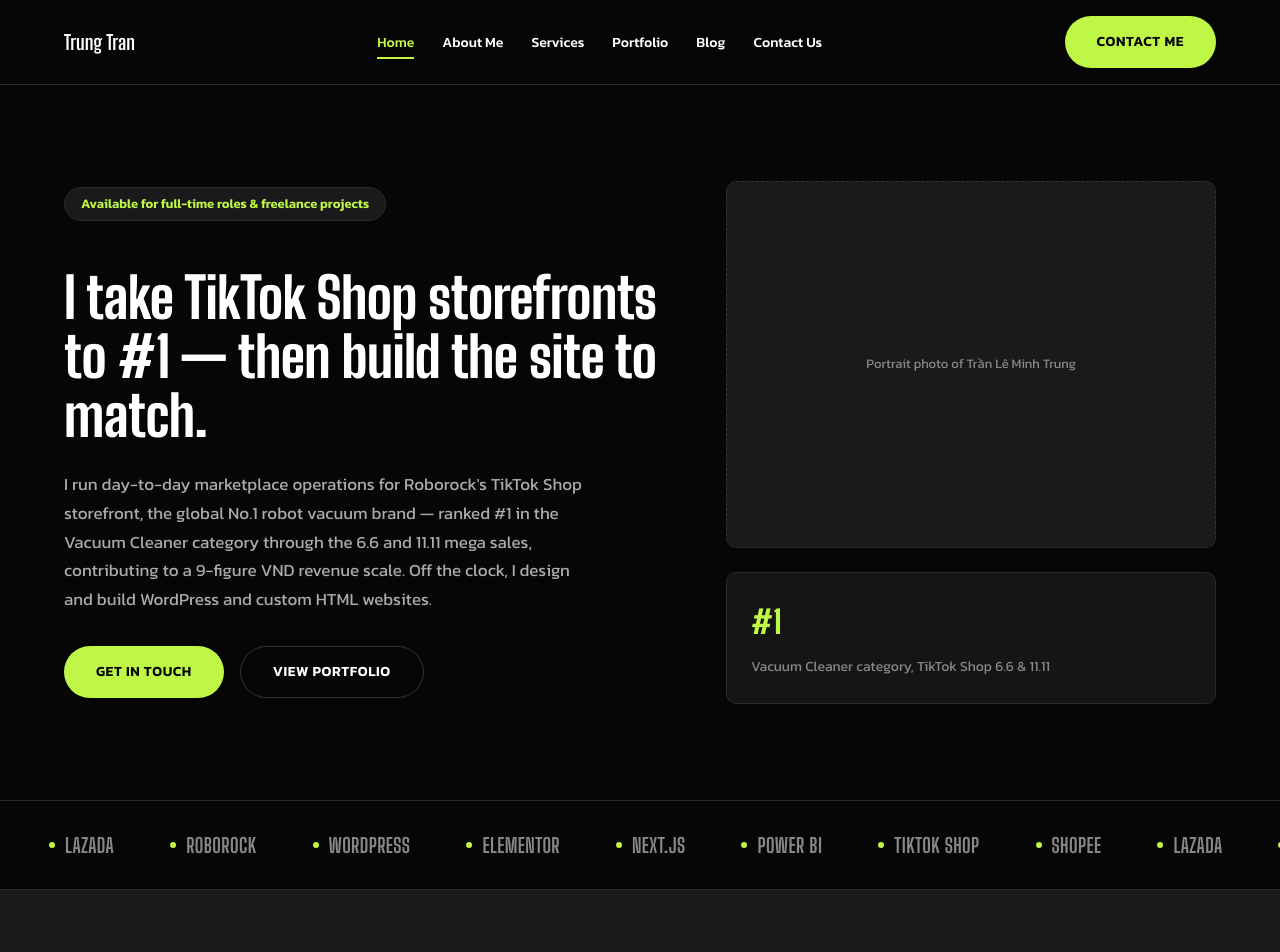
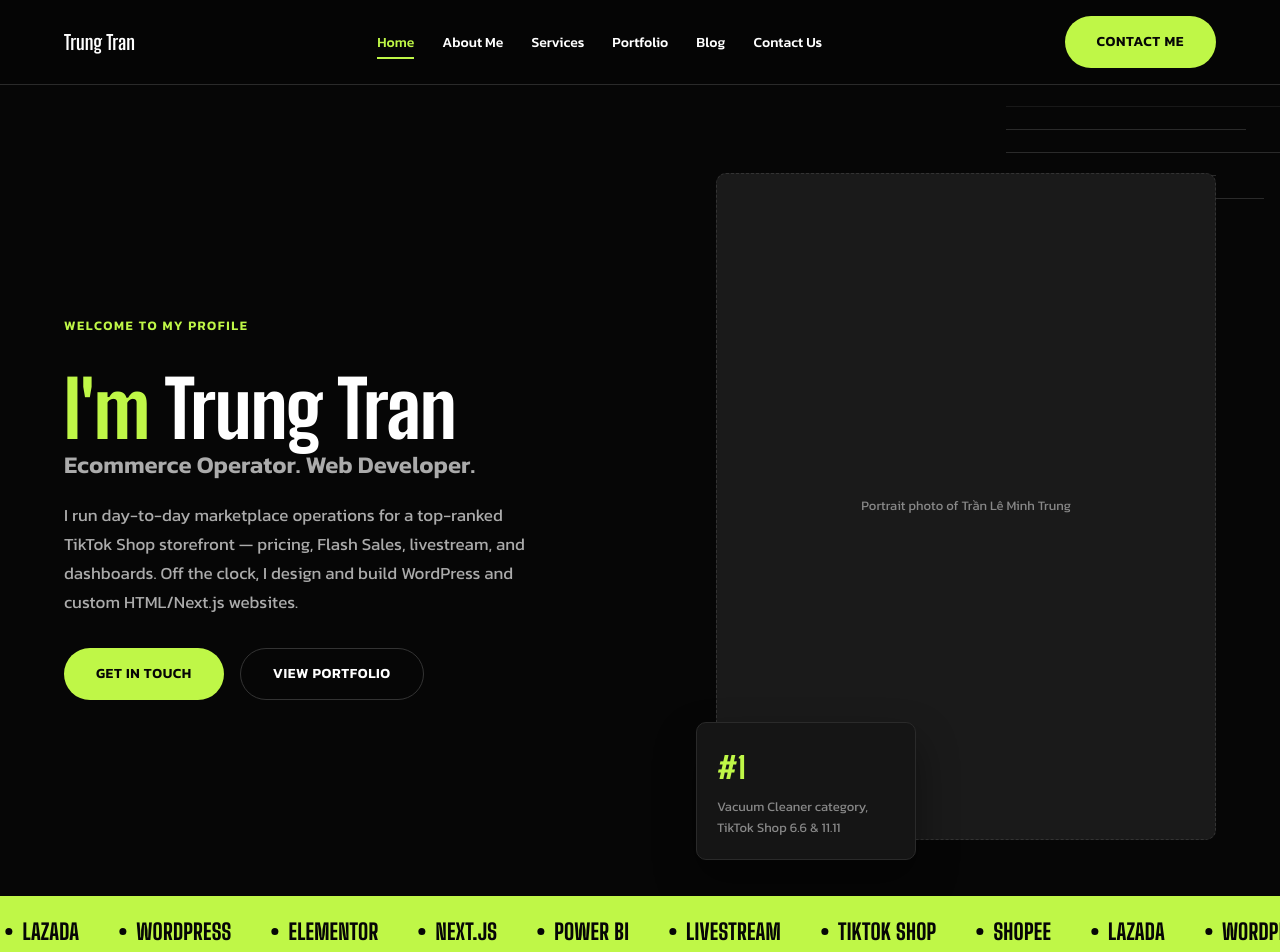
Before and after one commit to TrungTran5923/trungtran-portfolio, a Next.js app: page / in a window 1280 px wide. Shown: the top 952 px of the page. Built offline with nearby package versions, Linux system fonts and the light colour scheme.

Commit message:
cập nhật trang chủ

```diff
--- a/app/globals.css
+++ b/app/globals.css
@@ -599,19 +599,119 @@
   }
 }
 
+/* Hero */
+.hero {
+  overflow: hidden;
+}
+
+.hero-grid {
+  padding-top: 88px;
+  padding-bottom: 56px;
+  display: grid;
+  grid-template-columns: 1fr 0.85fr;
+  gap: 64px;
+  align-items: center;
+}
+
+.hero-title {
+  margin-top: 20px;
+  font-size: clamp(44px, 6.4vw, 78px);
+  line-height: 0.98;
+}
+
+.hero-title .accent {
+  color: var(--lime);
+}
+
+.hero-subtitle {
+  display: block;
+  font-family: var(--font-body);
+  font-weight: 600;
+  font-size: clamp(18px, 2vw, 24px);
+  color: var(--gray-2);
+  letter-spacing: 0;
+  text-transform: none;
+  margin-top: 6px;
+}
+
+.hero-visual {
+  position: relative;
+}
+
+.hero-image {
+  aspect-ratio: 3 / 4;
+  border-radius: var(--radius-card);
+  position: relative;
+  z-index: 1;
+}
+
+.hero-badge {
+  position: absolute;
+  left: -20px;
+  bottom: -20px;
+  z-index: 2;
+  width: 220px;
+  background: var(--black-3);
+  border: 1px solid var(--gray-3);
+  border-radius: var(--radius-card);
+  padding: 20px;
+  box-shadow: 0 20px 40px rgba(0, 0, 0, 0.4);
+}
+
+.hero-lines {
+  position: absolute;
+  inset: -10% -18% auto auto;
+  width: 60%;
+  height: 55%;
+  z-index: 0;
+  pointer-events: none;
+}
+
+.hero-lines span {
+  display: block;
+  height: 1px;
+  background: var(--gray-3);
+  margin-bottom: 22px;
+  animation: hero-line-drift 6s ease-in-out infinite;
+}
+
+.hero-lines span:nth-child(1) { width: 100%; animation-delay: 0s; }
+.hero-lines span:nth-child(2) { width: 80%; animation-delay: 0.3s; }
+.hero-lines span:nth-child(3) { width: 92%; animation-delay: 0.6s; }
+.hero-lines span:nth-child(4) { width: 70%; animation-delay: 0.9s; }
+.hero-lines span:nth-child(5) { width: 86%; animation-delay: 1.2s; }
+
+@keyframes hero-line-drift {
+  0%, 100% { transform: translateX(0); opacity: 0.5; }
+  50% { transform: translateX(-16px); opacity: 1; }
+}
+
+@media (max-width: 780px) {
+  .hero-grid {
+    grid-template-columns: 1fr;
+  }
+  .hero-badge {
+    left: 0;
+    bottom: -16px;
+    width: 190px;
+  }
+  .hero-lines {
+    display: none;
+  }
+}
+
 /* Marquee */
 .marquee {
   overflow: hidden;
-  border-top: 1px solid var(--gray-3);
-  border-bottom: 1px solid var(--gray-3);
-  padding: 28px 0;
+  background: var(--lime);
+  padding: 18px 0;
 }
 
 .marquee-track {
   display: flex;
   width: max-content;
-  gap: 56px;
-  animation: marquee-scroll 28s linear infinite;
+  gap: 40px;
+  animation: marquee-scroll 24s linear infinite;
 }
 
 .marquee-item {
@@ -619,19 +719,19 @@
   align-items: center;
   gap: 10px;
   font-family: var(--font-display);
-  font-weight: 700;
-  font-size: 20px;
-  color: var(--gray-1);
+  font-weight: 800;
+  font-size: 22px;
+  color: var(--black-1);
   white-space: nowrap;
   text-transform: uppercase;
-  letter-spacing: 0.02em;
+  letter-spacing: 0.01em;
 }
 
 .marquee-item .dot {
-  width: 6px;
-  height: 6px;
+  width: 7px;
+  height: 7px;
   border-radius: 50%;
-  background: var(--lime);
+  background: var(--black-1);
 }
 
 @keyframes marquee-scroll {
--- a/app/page.js
+++ b/app/page.js
@@ -9,21 +9,21 @@
 export const metadata = {
   title: "Home",
   description:
-    "I take TikTok Shop storefronts to #1 — then build the site to match.",
+    "I scale marketplace storefronts to #1 — then build the site to match.",
   alternates: { canonical: "/" },
 };
 
 const STATS = [
   { prefix: "#", value: 1, suffix: "", label: "Ranked storefront, Vacuum Cleaner category, TikTok Shop 6.6 & 11.11" },
-  { prefix: "", value: 9, suffix: "-fig", label: "VND revenue scale contributed at Roborock" },
+  { prefix: "", value: 9, suffix: "-fig", label: "VND revenue scale contributed across marketplace campaigns" },
   { prefix: "", value: 3, suffix: "", label: "Marketplaces operated: TikTok Shop, Shopee, Lazada" },
   { prefix: "", value: 2, suffix: "", label: "Disciplines: ecommerce operations and web development" },
 ];
 
-const PLATFORMS = ["TikTok Shop", "Shopee", "Lazada", "Roborock", "WordPress", "Elementor", "Next.js", "Power BI"];
+const PLATFORMS = ["TikTok Shop", "Shopee", "Lazada", "WordPress", "Elementor", "Next.js", "Power BI", "Livestream"];
 
 const FEATURED_PROJECTS = [
-  { tag: "Ecommerce Operations", title: "Roborock TikTok Shop Storefront", meta: "#1 in Vacuum Cleaners — TikTok Shop 6.6 & 11.11", img: "Roborock TikTok Shop ranking screenshot" },
+  { tag: "Ecommerce Operations", title: "TikTok Shop Storefront Operations", meta: "#1 in Vacuum Cleaners — TikTok Shop 6.6 & 11.11", img: "TikTok Shop ranking screenshot" },
   { tag: "Website Development", title: "STU", meta: "Custom WordPress build", img: "STU website screenshot" },
   { tag: "Website Development", title: "Snowball Movie", meta: "Custom website build", img: "Snowball Movie website screenshot" },
 ];
@@ -31,36 +31,22 @@
 export default function HomePage() {
   return (
     <>
-      <header>
-        <div
-          className="container"
-          style={{
-            paddingTop: 96,
-            paddingBottom: 96,
-            display: "grid",
-            gridTemplateColumns: "1.1fr 0.9fr",
-            gap: 64,
-            alignItems: "center",
-          }}
-        >
+      <header className="hero">
+        <div className="container hero-grid">
           <Reveal>
-            <span className="tag" style={{ marginBottom: 24 }}>
-              Available for full-time roles &amp; freelance projects
-            </span>
-            <h1 style={{ marginTop: 24 }}>
-              I take TikTok Shop storefronts to #1 — then build the site to
-              match.
+            <span className="eyebrow">Welcome to my profile</span>
+            <h1 className="hero-title">
+              <span className="accent">I&apos;m</span> Trung Tran
+              <span className="hero-subtitle">Ecommerce Operator. Web Developer.</span>
             </h1>
             <p
               className="text-muted"
-              style={{ marginTop: 24, maxWidth: 520, fontSize: 17, lineHeight: 1.7 }}
+              style={{ marginTop: 24, maxWidth: 480, fontSize: 17, lineHeight: 1.7 }}
             >
-              I run day-to-day marketplace operations for Roborock&apos;s
-              TikTok Shop storefront, the global No.1 robot vacuum brand —
-              ranked #1 in the Vacuum Cleaner category through the 6.6 and
-              11.11 mega sales, contributing to a 9-figure VND revenue scale.
-              Off the clock, I design and build WordPress and custom HTML
-              websites.
+              I run day-to-day marketplace operations for a top-ranked TikTok
+              Shop storefront — pricing, Flash Sales, livestream, and
+              dashboards. Off the clock, I design and build WordPress and
+              custom HTML/Next.js websites.
             </p>
             <div style={{ marginTop: 32, display: "flex", gap: 16, flexWrap: "wrap" }}>
               <Link href="/contact-us" className="btn btn-primary">Get In Touch</Link>
@@ -69,15 +55,26 @@
           </Reveal>
 
           <Reveal delay={0.15}>
-            <Parallax range={40}>
-              <div className="img-placeholder" style={{ aspectRatio: "4/3", borderRadius: "var(--radius-card)" }}>
-                Portrait photo of Trần Lê Minh Trung
+            <div className="hero-visual">
+              <div className="hero-lines" aria-hidden="true">
+                <span />
+                <span />
+                <span />
+                <span />
+                <span />
               </div>
-              <TiltCard className="card" style={{ marginTop: 24, padding: 24 }} max={8}>
-                <div style={{ fontFamily: "var(--font-display)", fontWeight: 800, fontSize: 32, color: "var(--lime)" }}>#1</div>
-                <p style={{ marginTop: 8, fontSize: 14 }}>Vacuum Cleaner category, TikTok Shop 6.6 &amp; 11.11</p>
+              <Parallax range={40}>
+                <div className="img-placeholder hero-image">
+                  Portrait photo of Trần Lê Minh Trung
+                </div>
+              </Parallax>
+              <TiltCard className="hero-badge" max={10}>
+                <div style={{ fontFamily: "var(--font-display)", fontWeight: 800, fontSize: 30, color: "var(--lime)" }}>
+                  <Counter prefix="#" value={1} />
+                </div>
+                <p style={{ marginTop: 6, fontSize: 13 }}>Vacuum Cleaner category, TikTok Shop 6.6 &amp; 11.11</p>
               </TiltCard>
-            </Parallax>
+            </div>
           </Reveal>
         </div>
       </header>
```
